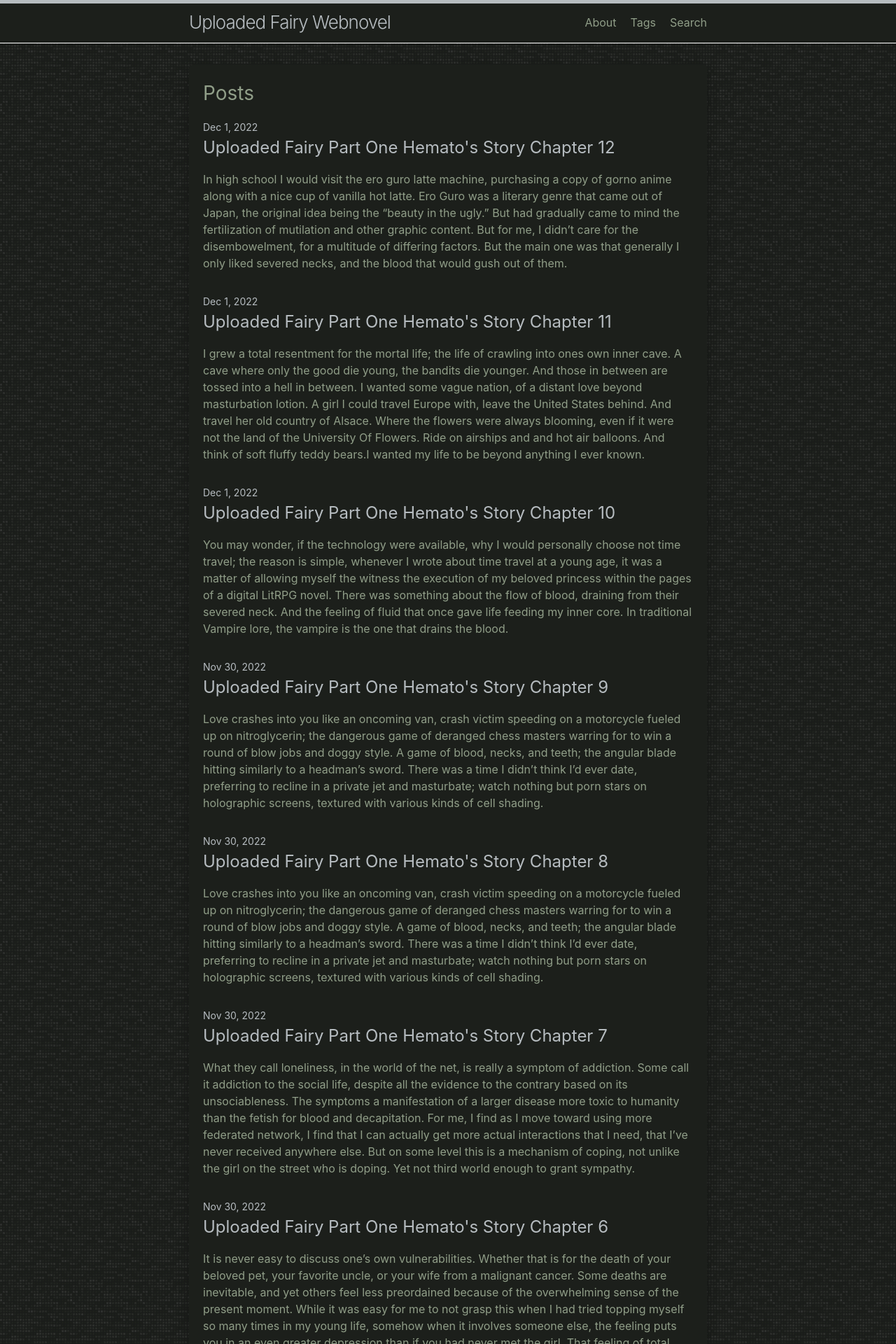
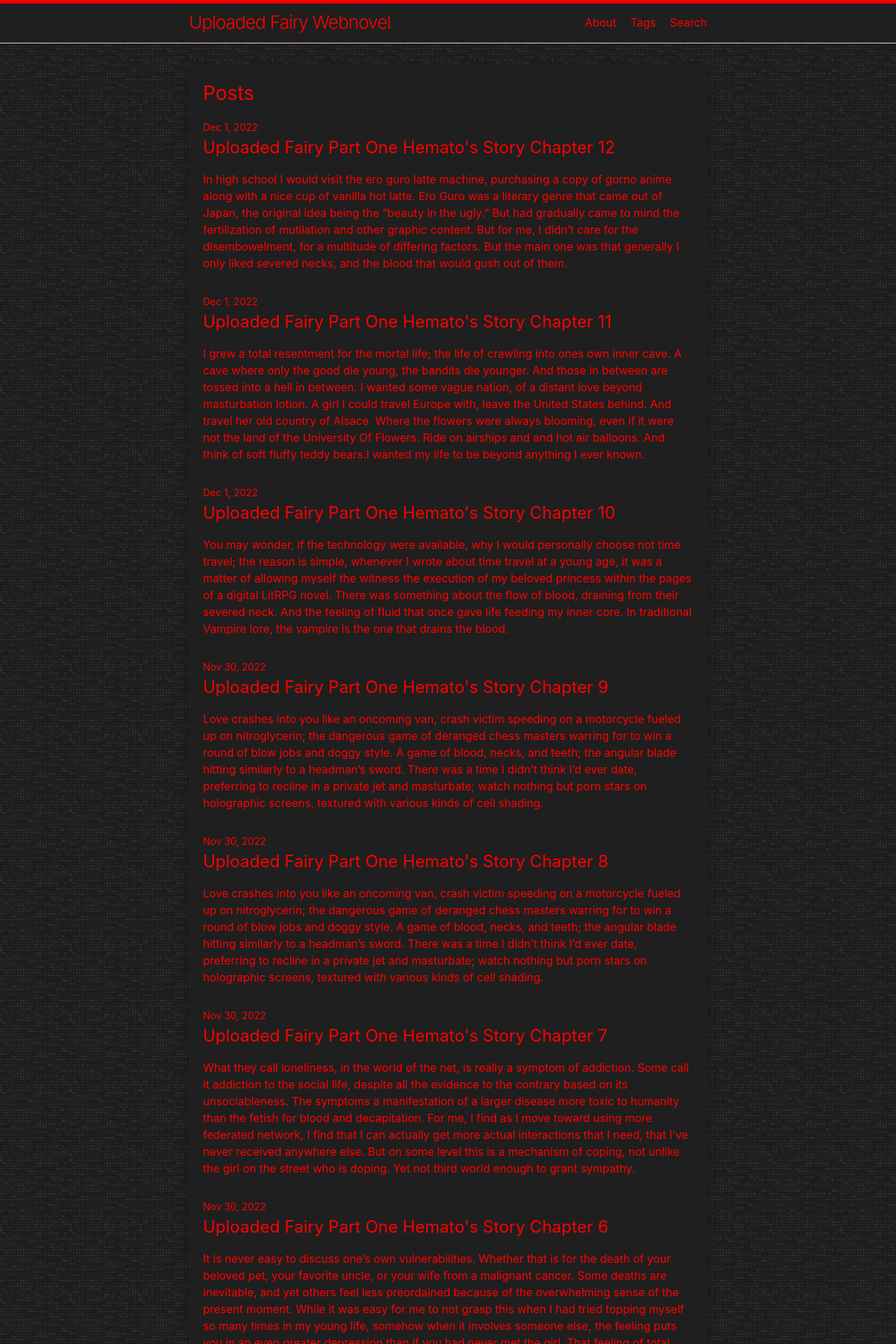
Before and after one commit to LWFlouisa/UploadedFairyOELN, a Jekyll site: the page built from index.md, in a window 1280 px wide. Shown: the top 1920 px of the page at 70% size. Built offline with Jekyll 4.4.1, drawn with Linux system fonts in a browser that asks for light colours.

Commit message:
Update minima.scss

```diff
--- a/_sass/minima.scss
+++ b/_sass/minima.scss
@@ -10,14 +10,14 @@ $base-line-height: 1.5 !default;
 
 $spacing-unit:     30px !default;
 
-$text-color:       #909E88 !default;
-$background-color: #1C1F1B !default;
-$brand-color:      #B6BCC0 !default; // Twitter Blue
+$text-color:       #FF0000 !default;
+$background-color: #1F1F1F !default;
+$brand-color:      #FF0000 !default; // Twitter Blue
 
-$grey-color:       #B6BCC0 !default;
+$grey-color:       #FF0000 !default;
 $grey-color-light: lighten($grey-color, 40%) !default;
 $grey-color-dark:  darken($grey-color, 25%) !default;
-$orange-color:     #555D50 !default;
+$orange-color:     #FF0000 !default;
 $table-text-align: left !default;
 
 // Width of the content area
```
